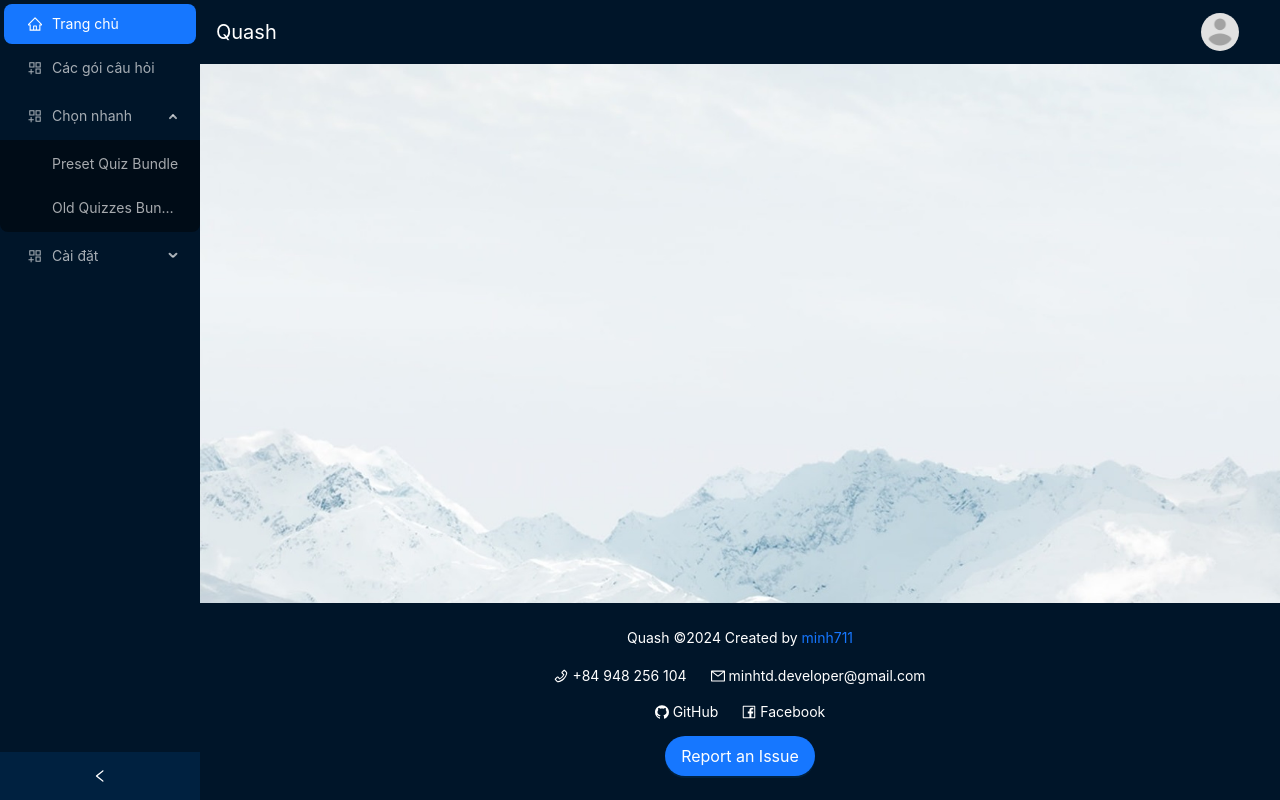
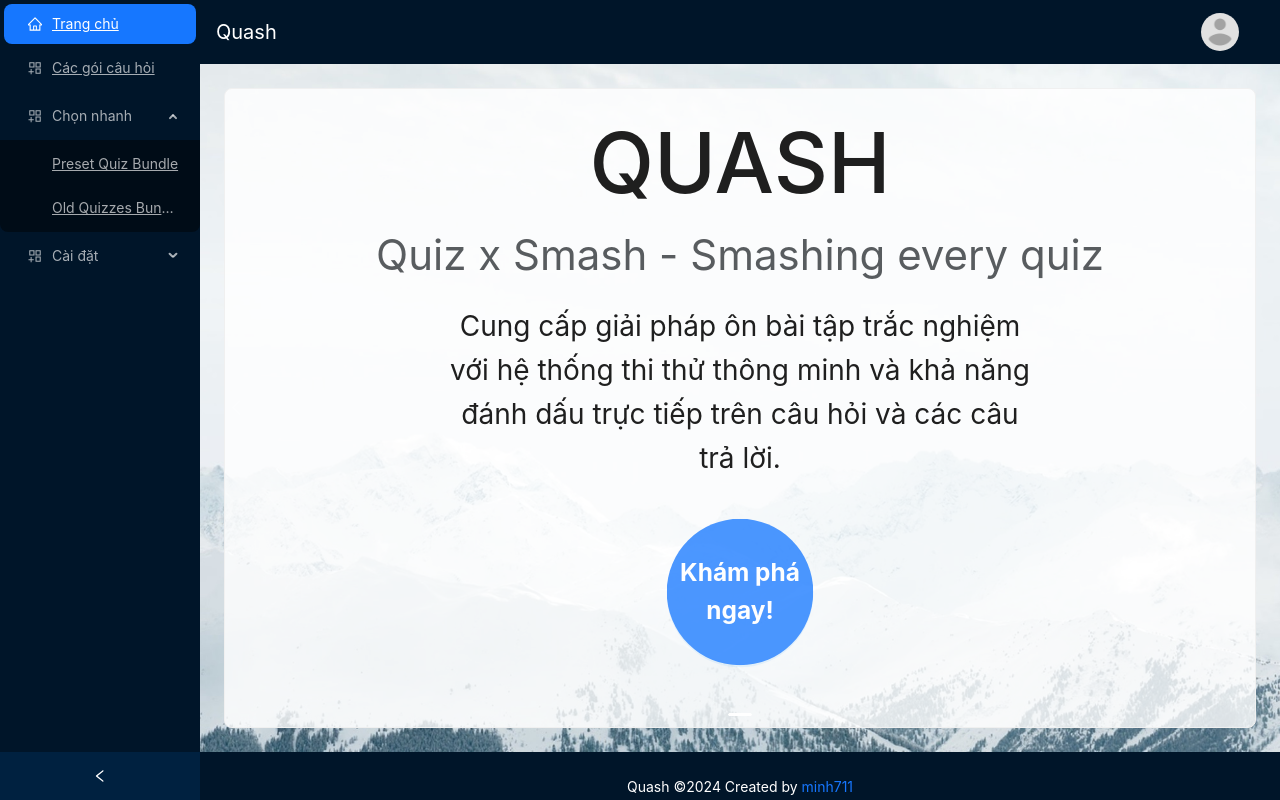
Before and after one commit to minh711/quash, a React (Create React App) app: page / in a window 1280 px wide. Shown: the top 800 px of the page. Built offline with nearby package versions, Linux system fonts and the light colour scheme; the HTML template or start-up script is replaced by a standard one.

Commit message:
build: minor fix

```diff
--- a/src/components/quiz-list.tsx
+++ b/src/components/quiz-list.tsx
@@ -70,8 +70,22 @@ const QuizList: React.FC<QuizListProps> = ({ quizzes }) => {
   return (
     <div style={{ width: '100%' }}>
       <h3>
-        Danh sách câu hỏi của bạn (hiển thị {currentPage * pageSize}/{quizCount}
-        )
+        Danh sách câu hỏi của bạn:
+        {quizCount !== 0 ? (
+          <>
+            hiển thị {currentPage * pageSize}/{quizCount}
+          </>
+        ) : (
+          <>
+            <br></br>
+            <div
+              style={{ fontWeight: 'normal', marginTop: 16 }}
+              className="text-muted"
+            >
+              Chưa có câu hỏi nào
+            </div>
+          </>
+        )}
       </h3>{' '}
       <div>
         {quizList.map((quiz: Quiz) => (
--- a/src/index.css
+++ b/src/index.css
@@ -225,6 +225,9 @@ code {
 .text-white {
   color: #fff;
 }
+.text-center {
+  text-align: center;
+}
 
 /* Animations */
 @keyframes breathe {
--- a/src/pages/home/index.tsx
+++ b/src/pages/home/index.tsx
@@ -1,7 +1,62 @@
 import React from 'react';
+import { Button, Card, Carousel } from 'antd';
+import { Link } from 'react-router-dom';
+import Particles from 'react-tsparticles';
 
-const HomePage = () => {
-  return <div></div>;
+const HomePage: React.FC = () => {
+  return (
+    <div>
+      <Carousel autoplay arrows style={{ width: '100%', marginTop: 24 }}>
+        <div>
+          <div
+            className="d-flex justify-content-center align-items-center"
+            style={{ width: '100%', height: '80vh' }}
+          >
+            <Card style={{ width: '100%', height: '100%' }}>
+              <h1 style={{ fontSize: '6em' }} className="text-center">
+                QUASH
+              </h1>
+              <p style={{ fontSize: '3em' }} className="text-center text-muted">
+                Quiz x Smash - Smashing every quiz
+              </p>
+              <div className="d-flex justify-content-center">
+                <p
+                  style={{ fontSize: '2em', width: '60%' }}
+                  className="text-center"
+                >
+                  Cung cấp giải pháp ôn bài tập trắc nghiệm với hệ thống thi thử
+                  thông minh và khả năng đánh dấu trực tiếp trên câu hỏi và các
+                  câu trả lời.
+                </p>
+              </div>
+              <div
+                className="d-flex justify-content-center"
+                style={{ marginTop: 24 }}
+              >
+                <Link to="/quiz-bundle">
+                  <Button
+                    type="primary"
+                    className="breathe"
+                    size="large"
+                    style={{
+                      width: 144,
+                      height: 144,
+                      borderRadius: '50%',
+                      padding: 24,
+                    }}
+                  >
+                    <div style={{ fontWeight: 'bold', fontSize: '24px' }}>
+                      Khám phá<br></br>ngay!
+                    </div>
+                  </Button>
+                </Link>
+              </div>
+            </Card>
+          </div>
+        </div>
+      </Carousel>
+    </div>
+  );
 };
 
 export default HomePage;
--- a/src/pages/profile/index.tsx
+++ b/src/pages/profile/index.tsx
@@ -211,7 +211,8 @@ const ProfilePage: React.FC = () => {
         footer={null}
         width={800}
       >
-        <div className="d-flex justify-content-end">
+        <div className="d-flex justify-content-between">
+          <div className="text-muted">Chọn xong nhớ F5 lại trang nhé!</div>
           <a
             href="https://docs.google.com/forms/d/e/1FAIpQLSfg99HGRGJNbNzlEh51ZaTUTXhkNjiESa0dZtPrLlVMqNezkw/viewform?usp=sf_link"
             target="_blank"
--- a/src/pages/quiz/index.tsx
+++ b/src/pages/quiz/index.tsx
@@ -1,5 +1,15 @@
-import React, { useEffect, useState } from 'react';
-import { Card, Button, Input, Row, Col, Collapse, Modal, Form } from 'antd';
+import React, { useEffect, useRef, useState } from 'react';
+import {
+  Card,
+  Button,
+  Input,
+  Row,
+  Col,
+  Collapse,
+  Modal,
+  Form,
+  Tour,
+} from 'antd';
 import { Answer, Quiz, QuizBundle } from '../../entities/quiz';
 import RichTextEditor from '../../components/rich-text-editor';
 import { DataSource } from '../../scripts/data-source';
@@ -12,6 +22,15 @@ import { CaretRightOutlined } from '@ant-design/icons';
 const { Panel } = Collapse;
 
 const QuizPage: React.FC = () => {
+  const ref1 = useRef(null);
+  const steps = [
+    {
+      title: 'Tạo câu hỏi mới',
+      description: 'Bạn có thể điền câu hỏi mới một cách thủ công ở đây.',
+      target: () => ref1.current,
+    },
+  ];
+
   const { id } = useParams();
   const quizBundleId = id;
 
@@ -168,8 +187,14 @@ const QuizPage: React.FC = () => {
     }
   };
 
+  const [open, setOpen] = useState(false);
+
   return (
     <div>
+      <Button type="primary" onClick={() => setOpen(true)}>
+        Begin non-modal Tour
+      </Button>
+
       <div className="d-flex justify-content-between align-items-center">
         <h2>{quizBundle.name}</h2>
         <Button
@@ -185,6 +210,7 @@ const QuizPage: React.FC = () => {
       <p className="text-muted">{quizBundle.description}</p>
 
       <Collapse
+        ref={ref1}
         defaultActiveKey={[]}
         expandIcon={({ isActive }) => (
           <CaretRightOutlined rotate={isActive ? 90 : 0} />
@@ -315,6 +341,14 @@ const QuizPage: React.FC = () => {
           </Form.Item>
         </Form>
       </Modal>
+
+      <Tour
+        open={open}
+        onClose={() => setOpen(false)}
+        mask={false}
+        type="primary"
+        steps={steps}
+      />
     </div>
   );
 };
```
Also changed, not shown: package.json (+8 -0 lines), 1 other file (tests, documents, lock files or other folders).
